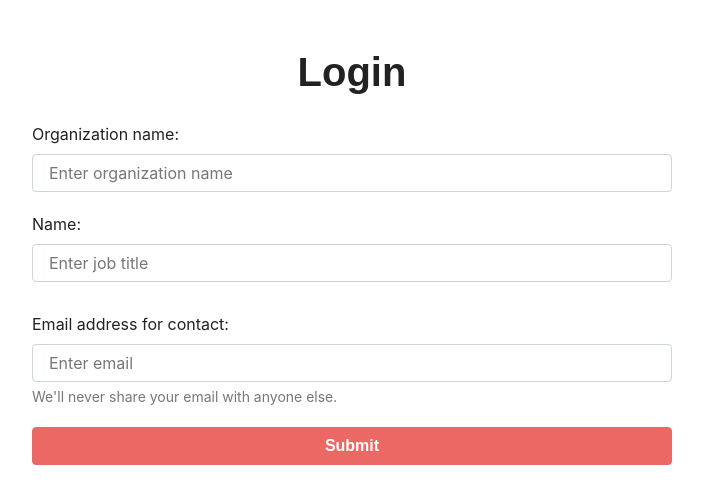
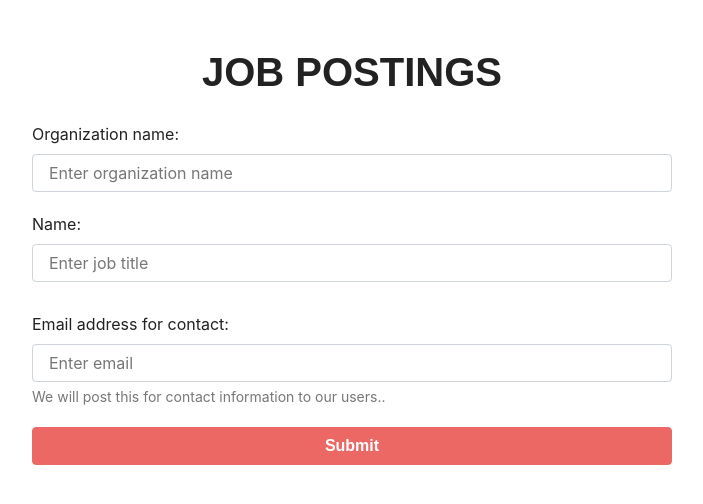
Before and after one commit to xsharonhe/offeye, a Flask app: page /admin in a window 1280 px wide. Shown: the part 79-583 px from the top of the page, without its empty margins (288-991 px from the left). Run offline with Flask 2, Linux system fonts and the light colour scheme; some libraries are stand-ins or nearby versions; some web fonts are replaced.

Commit message:
Redirect to admin pages

```diff
--- a/app/database.py
+++ b/app/database.py
@@ -9,6 +9,7 @@ CHAT_TABLE = "Messages"
 JOB_TABLE = "Jobs"
 EMAIL_TABLE = "Emails"
 ADMIN_EMAILS = "Admins"
+SAMPLE_ADMIN = "YOUTH HACKS"
 
 
 class DataBase:
@@ -54,8 +55,8 @@ class DataBase:
                                     (name ADMIN)
                                 """.format(ADMIN_EMAILS)
         self.cursor.execute(email)
-        create_admin = "INSERT INTO {} VALUES (?)".format(ADMIN_EMAILS)
-        self.cursor.execute(create_admin, ("YOUTH HACKS"))
+        admin = "INSERT INTO {} VALUES (?)".format(ADMIN_EMAILS)
+        self.cursor.execute(admin, (SAMPLE_ADMIN, ))
         self.conn.commit()
 
     def get_all_messages(self, limit=100, name=None):
@@ -82,12 +83,13 @@ class DataBase:
 
         return list(reversed(results))
 
+
     def get_messages_by_name(self, name, limit=100):
         return self.get_all_messages(limit, name)
 
 
     def save_message(self, name, msg):
-        query = f"INSERT INTO {CHAT_TABLE} VALUES (?, ?, ?, ?)"
+        query = "INSERT INTO {} VALUES (?, ?, ?, ?)".format(CHAT_TABLE)
         self.cursor.execute(query, (name, msg, datetime.now(), None))
         self.conn.commit()
 
--- a/app/templates/admin.html
+++ b/app/templates/admin.html
@@ -1,6 +1,6 @@
 {% extends "template.html" %}
 
-{% block title %} Login {% endblock %}
+{% block title %} Job Post {% endblock %}
 {% block stylesheet %}
 <link rel="stylesheet" href= "{{ url_for('static', filename='styles/login.styles.css') }}">
 {% endblock%}
@@ -17,7 +17,7 @@
                 {{ display }}
                 </div>
               {% else %}
-                <div class="alert alert-dange alert-dismissibler" role="alert">
+                <div class="alert alert-success alert-dismissibler" role="alert">
                 <button type="button" class="close" data-dismiss="alert" aria-label="Close">
                     <span aria-hidden="true">&times;</span>
                 </button>
@@ -31,7 +31,7 @@
 
 {% block content %}
     <div class="login-form">
-        <h1> Login </h1>
+        <h1> JOB POSTINGS</h1>
         <form action="#" method="POST">
             <fieldset>
                 <div class="form-group">
@@ -46,7 +46,7 @@
                     <div class="emailAdd">
                         <label for="exampleInputEmail1">Email address for contact:</label>
                         <input name="email" type="email" class="form-control" id="exampleInputEmail1" aria-describedby="emailHelp" placeholder="Enter email" required>
-                    <small id="emailHelp" class="form-text text-muted">We'll never share your email with anyone else.</small>
+                    <small id="emailHelp" class="form-text text-muted">We will post this for contact information to our users..</small>
                 </div>
                 <button type="submit" class="btn btn-primary submitButton" id="submitButton">Submit</button>
             </fieldset>
--- a/app/templates/login.html
+++ b/app/templates/login.html
@@ -51,6 +51,7 @@
                        <option value="1">High school</option>
                        <option value="2">Undergraduate</option>
                        <option value="3">Graduate</option>
+                           <option value="4">Admin</option>
                     </select>
                     <small class="form-text text-muted">We will place you in a chat room with similar students! </small>
                    </label>
--- a/app/views.py
+++ b/app/views.py
@@ -29,12 +29,14 @@ def login():
         db.save_email(name, email, )
         if len(name) >= 1:
             session[NAME_KEY] = name
-            flash('You were successfully logged in as {}.'.format(name))
+            flash('0You were successfully logged in as {}.'.format(name))
+            if schoolOptions == '4':
+                return redirect(url_for("views.admin_form"))
             if schoolOptions == '1':
                 return redirect(url_for("views.highschool_chat"))
-            if schoolOptions == '2':
+            elif schoolOptions == '2':
                 return redirect(url_for("views.undergraduate_chat"))
-            if schoolOptions == '3':
+            elif schoolOptions == '3':
                 return redirect(url_for("views.graduate_chat"))
             else:
                 return redirect(url_for("views.chat"))
@@ -89,11 +91,6 @@ def history():
     return render_template("history.html", **{"history":json_messages})
 
 
-@view.route('/admin')
-def admin_form():
-    return render_template("admin.html", **{"session": session})
-
-
 #REDIRECTION
 @view.route("/chat/highschool")
 def highschool_chat():
@@ -120,6 +117,11 @@ def graduate_chat():
     :param None
     """
     return render_template("graduate.html", **{"session": "session"})
+
+@view.route('/admin')
+def admin_form():
+    return render_template("admin.html", **{"session": session})
+
 
 # API ENDPOINTS
 @view.route("/get_name")
```
Also changed, not shown: app/static/styles/template.styles.css (line endings or trailing spaces), messages.db, 1 other file.
